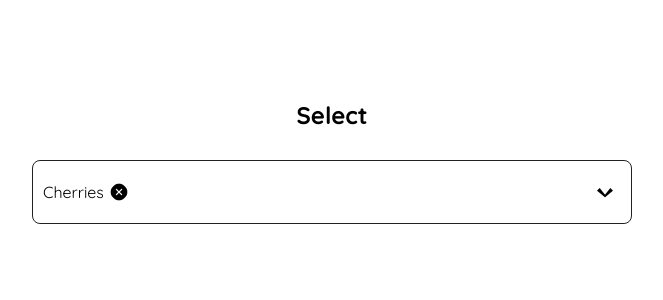
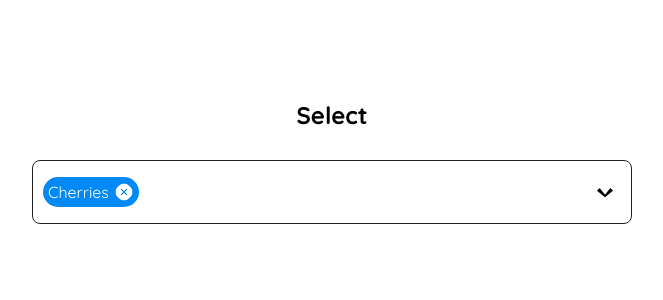
Before and after one commit to serhatbek/react-components, a React (Vite) app: page / in a window 1280 px wide. Shown: the top 300 px of the page, without its empty margins (308-971 px from the left). Built offline with nearby package versions, Linux system fonts and the light colour scheme.

Commit message:
selected tag styling

```diff
--- a/src/components/Select/Select.jsx
+++ b/src/components/Select/Select.jsx
@@ -56,7 +56,6 @@ const Select = ({ defaultValue, options, onChange }) => {
           return (
             <li key={item.id} onClick={() => handleSelection(item)}>
               {item.label}
-              {/* {item.label === selectedItems && <Icon size={32} icon='check' />} */}
               {selectedItems?.find(
                 (itemInArray) => itemInArray.id === item.id
               ) && <Icon size={32} icon='check' />}
--- a/src/components/Select/Select.scss
+++ b/src/components/Select/Select.scss
@@ -14,9 +14,17 @@
     justify-content: space-between;
 
     > div {
+      width: 100%;
+      display: flex;
+
       .selected-tag {
         display: flex;
         align-items: center;
+        margin-right: 5px;
+        padding: 5px;
+        color: c.$light-one;
+        background-color: c.$blue-four;
+        border-radius: 20px;
 
         .icon {
           margin-left: 5px;
```
